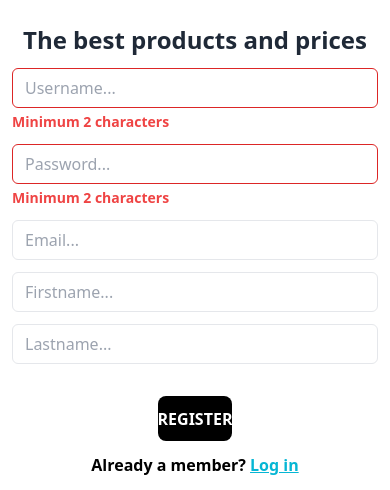
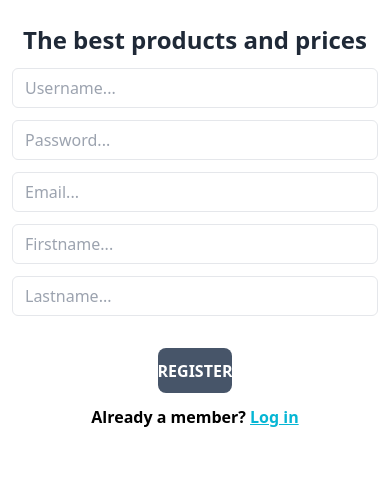
Before and after one commit to AnGeL-19/EWshop, a React (Vite) app: page /register in a window 390 px wide. Shown: the part 280-770 px from the top of the page. Built offline with nearby package versions, Linux system fonts and the light colour scheme; grey boxes are pictures that could not be loaded.

Commit message:
added validate form and design responsive products

```diff
--- a/src/components/button/Button.tsx
+++ b/src/components/button/Button.tsx
@@ -9,11 +9,13 @@ interface Props{
     border?: 'border' | 'border-2' | 'border-4' | 'rounded-xl';
     size?: 'sm' | 'md' | 'lg';
     onClick?: () => void;
+    disabled?: boolean;
 }
 
-export const Button = ({type='button',text, bgColor = 'bg-white',color="text-black",border,rounded, size='md',onClick}:Props) => {
+export const Button = ({type='button',text, bgColor = 'bg-white',color="text-black",border,rounded, size='md',onClick,disabled}:Props) => {
   return (
     <button
+        disabled={disabled}
         type={type}
         onClick={onClick}
         className={`
@@ -25,7 +27,7 @@ export const Button = ({type='button',text, bgColor = 'bg-white',color="text-bla
         ${size === 'md' && 'w-[140px] h-[40px] font-semibold xs:w-full'}
         ${size === 'lg' && 'w-[345px] h-[45px] font-extrabold xs:w-full'}
         text-base
-
+        ${disabled && 'bg-slate-600' }
     `}>
         {text}
     </button>
--- a/src/components/form/Input.tsx
+++ b/src/components/form/Input.tsx
@@ -1,10 +1,11 @@
-import React from 'react'
+import React, { useEffect, useState } from 'react'
 
 interface Props{
   type: string
   name: string;
   placeholder: string;
   onChange: (e:any) => void;
+  onError?: (name:string, value:boolean) => void;
   value: string;
   maxLength?: {
     num: number,
@@ -16,13 +17,30 @@ interface Props{
   }
 }
 
-export const Input = ({type,name,value,maxLength,minLength,placeholder,onChange}:Props) => {
+export const Input = ({type,name,value,maxLength,minLength,placeholder,onChange,onError=()=>{}}:Props) => {
+
+  const [focus, setFocus] = useState(false)
+
+  useEffect(() => {
+
+    if (!(maxLength && minLength)) return
+    if (( value.length >= maxLength.num || value.length  < minLength.num )) {
+      onError(name,true)
+    }else {
+      onError(name,false)
+    }
+
+  }, [value])
+
+
   return (
     <div className="flex flex-col gap-1 xs:w-full">
 
         <div className="w-[350px] xs:w-full h-10">
             <input className={
               `w-full h-full p-3 border rounded-md outline-none text-gray-600 font-medium ${
+              (focus)
+              &&
               (maxLength && minLength)
               &&
               ( value.length >= maxLength.num || value.length  < minLength.num )
@@ -33,10 +51,14 @@ export const Input = ({type,name,value,maxLength,minLength,placeholder,onChange}
               value={value}
               placeholder={placeholder}
               onChange={onChange}
+              onFocus={()=>setFocus(true)}
             />
         </div>
 
+
         {
+          (focus)
+          &&
           maxLength
           &&
             (value.length >= maxLength.num)
@@ -47,6 +69,8 @@ export const Input = ({type,name,value,maxLength,minLength,placeholder,onChange}
             </span>
         }
         {
+          (focus)
+          &&
           minLength
           &&
           (value.length < minLength.num )
--- a/src/components/product/Product.tsx
+++ b/src/components/product/Product.tsx
@@ -7,7 +7,7 @@ import { IProduct } from '../../interfaces/product'
 
 export const Product = ({id, title, image, price,rating}:IProduct) => {
   return (
-    <article className="w-72 xs:w-full h-auto">
+    <article className="w-72 sm:w-60 xs:w-full h-auto">
 
         <div className="w-full h-40 ">
             <Link to={`/product/${id}`} className="w-full h-full">
--- a/src/components/product/Products.tsx
+++ b/src/components/product/Products.tsx
@@ -10,8 +10,9 @@ interface Props{
 export const Products = ({products}:Props) => {
 
   return (
-    <div className="w-full py-5 flex justify-center flex-row flex-wrap gap-10">
-
+    <div className="w-full py-5 sm:flex grid gap-7 justify-center sm:grid-cols-none sm:flex-wrap sm:gap-y-7 grid-cols-autoFit ">
+{/* flex justify-center flex-row flex-wrap */}
+      {/* <div className="w-full grid grid-cols-autoFit gap-5"> */}
         {
             products.length === 0
             ? <NotData text='No products' />
@@ -28,6 +29,9 @@ export const Products = ({products}:Props) => {
             ))
           }
 
+      {/* </div> */}
+
+
   </div>
   )
 }
--- a/src/hooks/useForm.ts
+++ b/src/hooks/useForm.ts
@@ -1,4 +1,4 @@
-import { useState } from "react"
+import { useRef, useState } from "react"
 
 // interface Props{
 //     objValue: any
@@ -7,6 +7,9 @@ import { useState } from "react"
 export const useForm = <T>(objValue:any) => {
 
     const [values, setValues] = useState<T>(objValue);
+    const [error, setError] = useState(objValue)
+
+    // const isValid = useRef(false)
 
     const reset = () => {
         setValues(objValue);
@@ -19,5 +22,23 @@ export const useForm = <T>(objValue:any) => {
         }));
     }
 
-    return {values, setValues, handleInputChange, reset};
+    const handleError = (name:string, value: boolean) => {
+        setError((v:any)=>({
+            ...v,
+            [name]: value
+        }));
+    }
+
+    const isError = () => {
+
+        let objValidate = Object.keys(error || {})
+        for(let i=0; i< objValidate.length; i++){
+            if (error[objValidate[i]] === true) {
+                return true
+            }
+        }
+        return false
+    }
+
+    return {values, setValues, handleInputChange, reset, isError, handleError};
 }
--- a/src/main.tsx
+++ b/src/main.tsx
@@ -4,7 +4,5 @@ import './index.css'
 import { AppStore } from './AppStore'
 
 ReactDOM.createRoot(document.getElementById('root') as HTMLElement).render(
-  // <React.StrictMode>
-    <AppStore />
-  // </React.StrictMode>,
+  <AppStore />
 )
--- a/src/pages/Product/ProductsPage.tsx
+++ b/src/pages/Product/ProductsPage.tsx
@@ -72,7 +72,7 @@ export const ProductsPage = () => {
           />
         </div>
 
-        <div className="flex flex-col gap-7 items-center">
+        <div className="flex flex-col justify-center gap-7 items-center">
           {error ? (
             <div className="w-full flex justify-center">
               <span className="font-bold text-4xl text-gray-700">
--- a/src/pages/auth/RegisterPage.tsx
+++ b/src/pages/auth/RegisterPage.tsx
@@ -9,6 +9,7 @@ import { AuthContext } from "../../contexts/auth/AuthContext";
 import { Modal } from "../../components/modal/Modal";
 
 export const RegisterPage = () => {
+
   const { registerUser } = useContext(AuthContext);
   const [openModal, setOpenModal] = useState(false);
 
@@ -17,7 +18,7 @@ export const RegisterPage = () => {
     message: "",
   });
 
-  const { values, handleInputChange, reset } = useForm<IRegister>({
+  const { values, handleInputChange, reset, isError, handleError } = useForm<IRegister>({
     username: "",
     password: "",
     email: "",
@@ -69,12 +70,14 @@ export const RegisterPage = () => {
         )}
 
         <Form onSubmit={submitForm}>
+
           <Input
             key={"username"}
             type="text"
             name="username"
             placeholder="Username..."
             onChange={handleInputChange}
+            onError={handleError}
             value={values.username}
             maxLength={{
               num: 10,
@@ -92,6 +95,7 @@ export const RegisterPage = () => {
             name="password"
             placeholder="Password..."
             onChange={handleInputChange}
+            onError={handleError}
             value={values.password}
             maxLength={{
               num: 10,
@@ -118,7 +122,16 @@ export const RegisterPage = () => {
             name="firstname"
             placeholder="Firstname..."
             onChange={handleInputChange}
+            onError={handleError}
             value={values.firstname}
+            maxLength={{
+              num: 10,
+              text: "Maximum 10 characters",
+            }}
+            minLength={{
+              num: 2,
+              text: "Minimum 2 characters",
+            }}
           />
 
           <Input
@@ -127,11 +140,22 @@ export const RegisterPage = () => {
             name="lastname"
             placeholder="Lastname..."
             onChange={handleInputChange}
+            onError={handleError}
             value={values.lastname}
+            maxLength={{
+              num: 10,
+              text: "Maximum 10 characters",
+            }}
+            minLength={{
+              num: 2,
+              text: "Minimum 2 characters",
+            }}
+
           />
 
           <div className="mt-5">
             <Button
+              disabled={isError()}
               type="submit"
               text="REGISTER"
               bgColor="bg-black"
--- a/tailwind.config.js
+++ b/tailwind.config.js
@@ -18,8 +18,12 @@ export default {
         'sm': {'max': '639px'},
 
         'xs': {'max': '400px'},
-      }
-    },
+      },
+      gridTemplateColumns: {
+        // Simple auto fit
+        'autoFit': 'repeat(auto-fit, minmax(288px, 1fr))',
+      },
+    }
   },
   plugins: [],
 }
```
Also changed, not shown: src/interfaces/user.ts (line endings or trailing spaces). Lines whose indentation alone changed are shown as unchanged.
